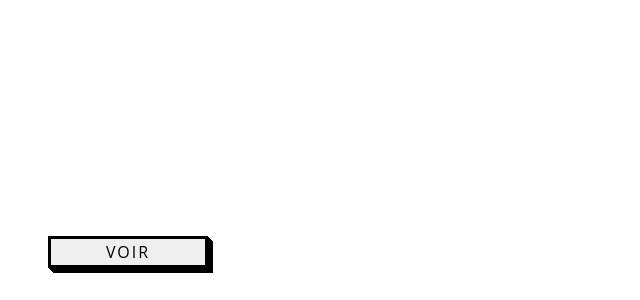
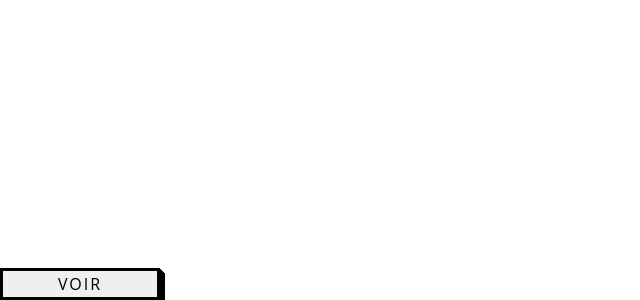
Before and after one commit to HugoDev12/ar-test, a website: page test6.html in a window 1280 px wide. Shown: the part 500-800 px from the top of the page, without its empty margins (0-640 px from the left). Drawn offline with Linux system fonts and the light colour scheme.

Commit message:
button css

```diff
--- a/css/buttons.css
+++ b/css/buttons.css
@@ -1,8 +1,8 @@
 /* CSS */
 .button-play {
     position: absolute;
-    bottom: 2rem;
-    left: 3rem;
+    bottom: 0;
+    left: 0;
     width: 10em;
     height: 2em;
     display: flex;
```
